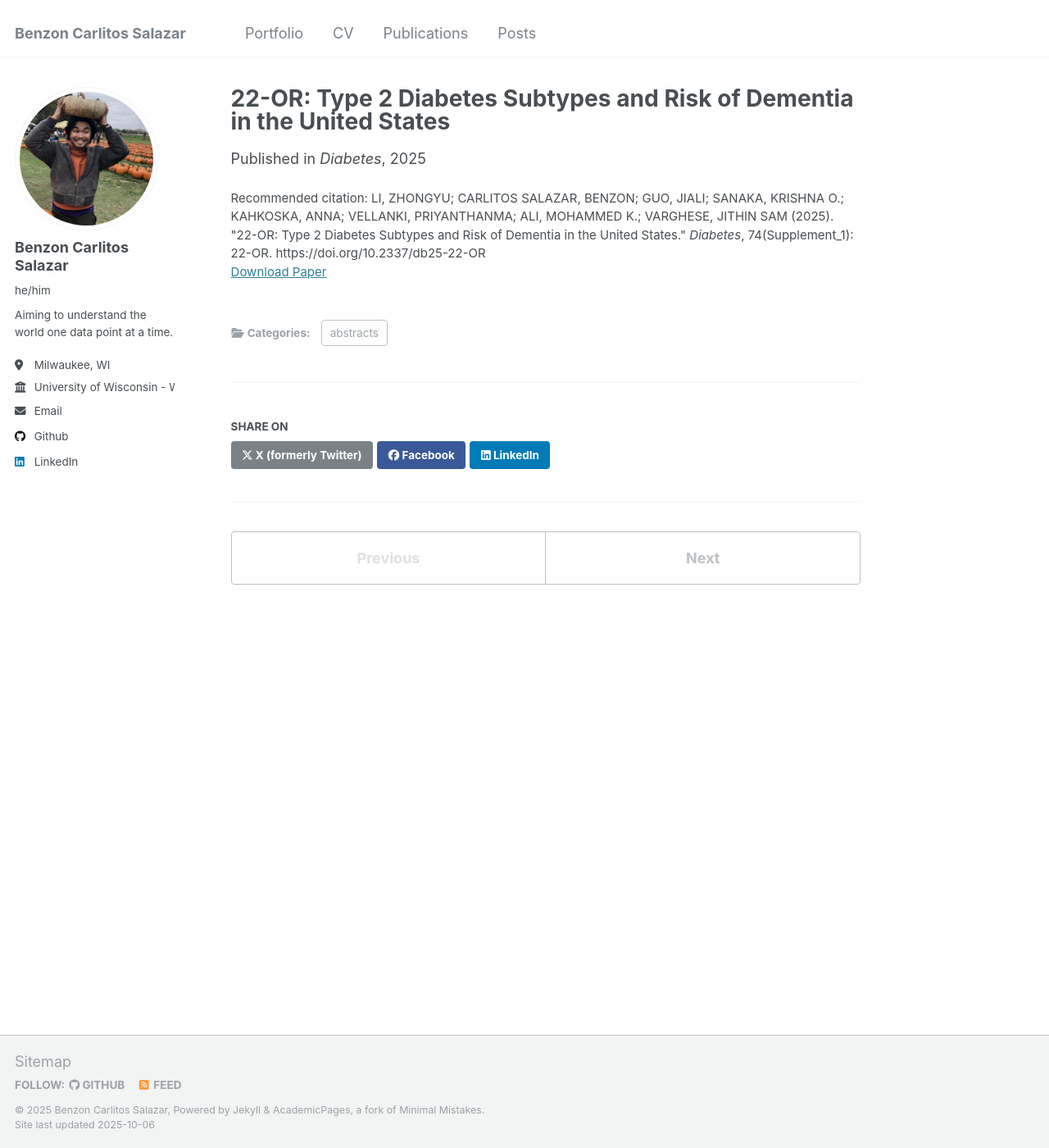
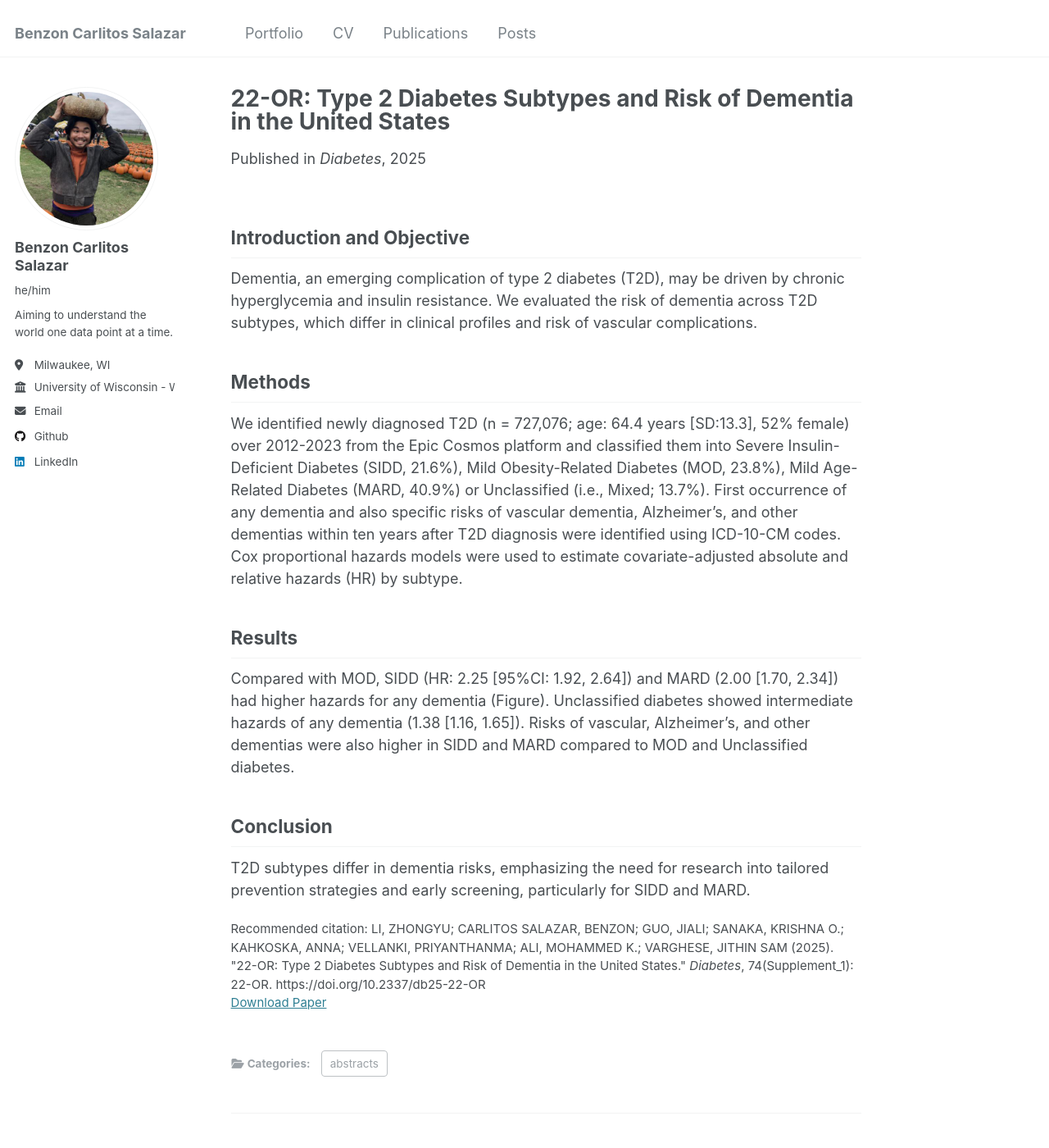
Before and after one commit to carrliitos/carrliitos.github.io, a Jekyll site: the page built from _publications/2025-06-01-22-or-type-2-diabetes-subtypes-and-risk-of-dementia.md, in a window 1280 px wide and 1400 px high. Shown: the whole window at 82% size. Built offline with Jekyll 4.4.1, drawn with Linux system fonts in a browser that asks for light colours.

Commit message:
update publications

```diff
--- a/_publications/2025-06-01-22-or-type-2-diabetes-subtypes-and-risk-of-dementia.md
+++ b/_publications/2025-06-01-22-or-type-2-diabetes-subtypes-and-risk-of-dementia.md
@@ -14,3 +14,28 @@ slidesurl:
 paperurl: "https://doi.org/10.2337/db25-22-OR"
 citation: 'LI, ZHONGYU; CARLITOS SALAZAR, BENZON; GUO, JIALI; SANAKA, KRISHNA O.; KAHKOSKA, ANNA; VELLANKI, PRIYANTHANMA; ALI, MOHAMMED K.; VARGHESE, JITHIN SAM (2025). "22-OR: Type 2 Diabetes Subtypes and Risk of Dementia in the United States." <i>Diabetes</i>, 74(Supplement_1): 22-OR. https://doi.org/10.2337/db25-22-OR'
 ---
+
+## Introduction and Objective
+
+Dementia, an emerging complication of type 2 diabetes (T2D), may be driven by chronic hyperglycemia and insulin resistance.
+We evaluated the risk of dementia across T2D subtypes, which differ in clinical profiles and risk of vascular complications.
+
+## Methods
+
+We identified newly diagnosed T2D (n = 727,076; age: 64.4 years [SD:13.3], 52% female) over 2012-2023 from the Epic Cosmos
+platform and classified them into Severe Insulin-Deficient Diabetes (SIDD, 21.6%), Mild Obesity-Related Diabetes (MOD, 23.8%),
+Mild Age-Related Diabetes (MARD, 40.9%) or Unclassified (i.e., Mixed; 13.7%). First occurrence of any dementia and also
+specific risks of vascular dementia, Alzheimer’s, and other dementias within ten years after T2D diagnosis were identified
+using ICD-10-CM codes. Cox proportional hazards models were used to estimate covariate-adjusted absolute and relative
+hazards (HR) by subtype.
+
+## Results
+
+Compared with MOD, SIDD (HR: 2.25 [95%CI: 1.92, 2.64]) and MARD (2.00 [1.70, 2.34]) had higher hazards for any dementia
+(Figure). Unclassified diabetes showed intermediate hazards of any dementia (1.38 [1.16, 1.65]). Risks of vascular,
+Alzheimer’s, and other dementias were also higher in SIDD and MARD compared to MOD and Unclassified diabetes.
+
+## Conclusion
+
+T2D subtypes differ in dementia risks, emphasizing the need for research into tailored prevention strategies and early
+screening, particularly for SIDD and MARD.
```
Also changed, not shown: _publications/2025-06-01-70-or-risks-of-cancers-among-novel-subtypes-of-type-2-diabetes.md (+25 -0 lines).
